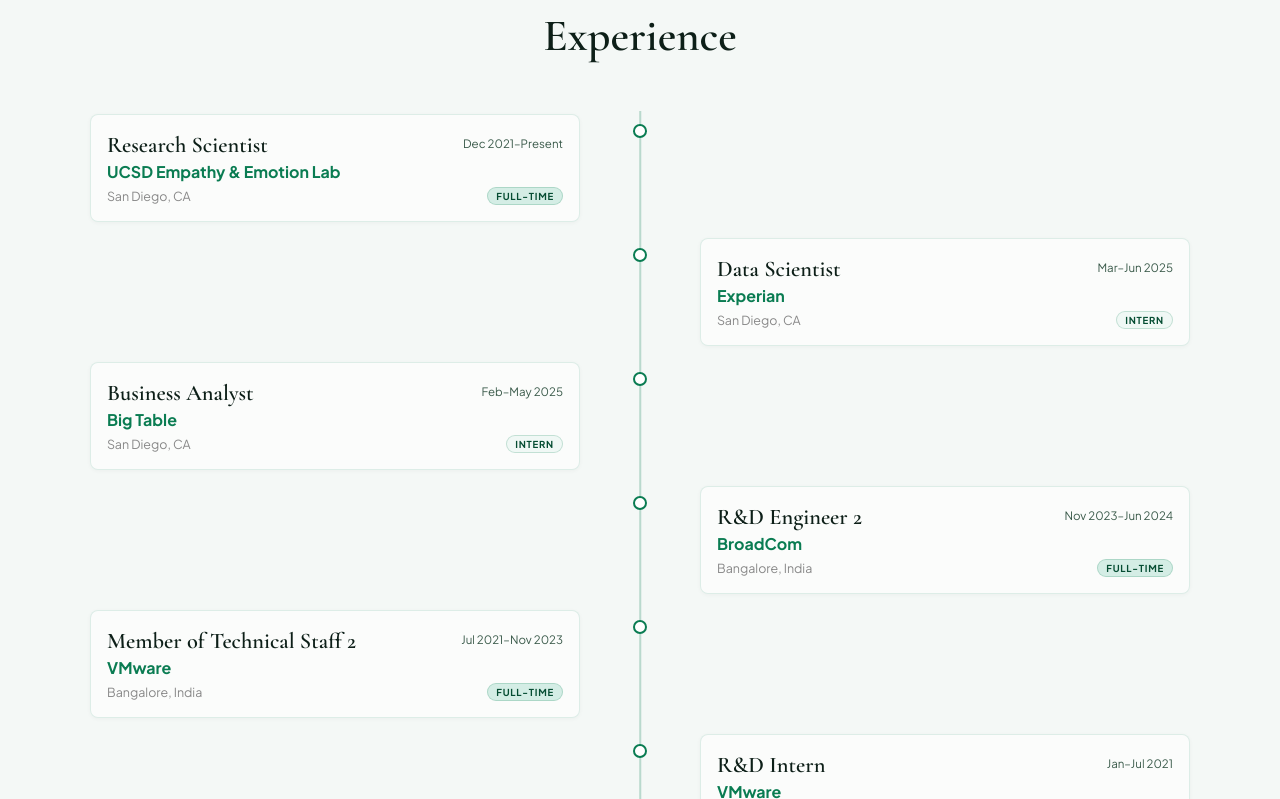
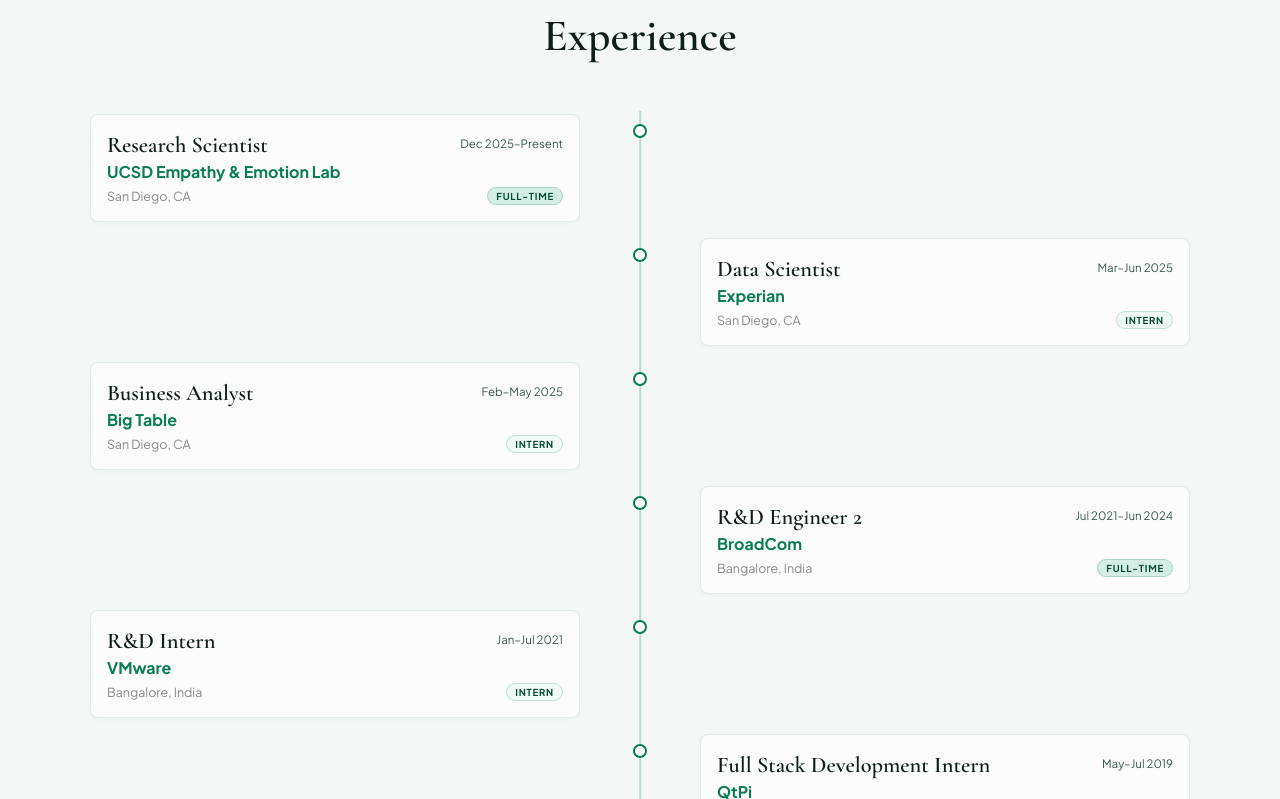
Before and after one commit to Krithikap019/ai-portfolio, a Next.js app: page / in a window 1280 px wide. Shown: the part 1901-2700 px from the top of the page. Built offline with nearby package versions, Linux system fonts and the light colour scheme.

Commit message:
exp and ed 1

```diff
--- a/app/page.jsx
+++ b/app/page.jsx
@@ -38,7 +38,7 @@ function ExperienceTimeline() {
   const experiences = [
     {
       id: 0, role: "Research Scientist", company: "UCSD Empathy & Emotion Lab", location: "San Diego, CA",
-      period: "Dec 2021–Present", type: "Full-time", side: "left",
+      period: "Dec 2025–Present", type: "Full-time", side: "left",
       desc: "Conducting AI-driven research on human emotion and empathy using experimentation and predictive modeling. Developing machine learning models to analyze behavioral patterns and build intelligent systems that understand human affect.",
       tags: ["AI", "Experimentation", "Predictive Modeling", "Python"],
     },
@@ -56,25 +56,19 @@ function ExperienceTimeline() {
     },
     {
       id: 3, role: "R&D Engineer 2", company: "BroadCom", location: "Bangalore, India",
-      period: "Nov 2023–Jun 2024", type: "Full-time", side: "right",
+      period: "Jul 2021–Jun 2024", type: "Full-time", side: "right",
       desc: "Designed and optimized research pipelines for high-performance networking systems. Contributed to distributed infrastructure components and improved system reliability across production environments.",
       tags: ["Python", "Systems", "Networking", "Infrastructure"],
     },
     {
-      id: 4, role: "Member of Technical Staff 2", company: "VMware", location: "Bangalore, India",
-      period: "Jul 2021–Nov 2023", type: "Full-time", side: "left",
-      desc: "Led feature development for cloud infrastructure and virtualization tools. Collaborated cross-functionally to ship platform improvements and contributed to internal developer tooling used by thousands of engineers.",
-      tags: ["Cloud", "Java", "Virtualization", "Platform"],
-    },
-    {
       id: 5, role: "R&D Intern", company: "VMware", location: "Bangalore, India",
-      period: "Jan–Jul 2021", type: "Intern", side: "right",
+      period: "Jan–Jul 2021", type: "Intern", side: "left",
       desc: "Contributed to research and development of cloud-native features and internal automation tooling. Gained hands-on experience with distributed systems and agile engineering practices.",
       tags: ["Cloud", "Automation", "Python", "Agile"],
     },
     {
       id: 6, role: "Full Stack Development Intern", company: "QtPi", location: "Bangalore, India",
-      period: "May–Jul 2019", type: "Intern", side: "left",
+      period: "May–Jul 2019", type: "Intern", side: "right",
       desc: "Built and deployed full-stack web features for an ed-tech platform. Worked across frontend and backend systems to deliver interactive learning experiences for students.",
       tags: ["React", "Node.js", "Full Stack", "Ed-Tech"],
     },
@@ -315,7 +309,7 @@ export default function Home() {
       <section style={{ padding: "5rem 3.5rem", borderTop: "1px solid rgba(10,124,82,0.15)" }}>
         <p style={{ fontSize: "0.7rem", fontWeight: 700, letterSpacing: "0.15em", textTransform: "uppercase", color: "#0a7c52", marginBottom: "0.6rem" }}>Academic</p>
         <h2 style={{ fontFamily: "'Cormorant Garamond', serif", fontSize: "2.8rem", fontWeight: 600, marginBottom: "2rem" }}>Education</h2>
-        <div style={{ position: "relative", paddingLeft: "1.8rem", maxWidth: "700px", margin: "0 auto 0 8rem" }}>
+        <div style={{ position: "relative", paddingLeft: "1.8rem" }}>
           <div style={{ position: "absolute", left: "7px", top: 0, bottom: 0, width: "1.5px", background: "rgba(10,124,82,0.25)" }} />
           {[
             {
```
